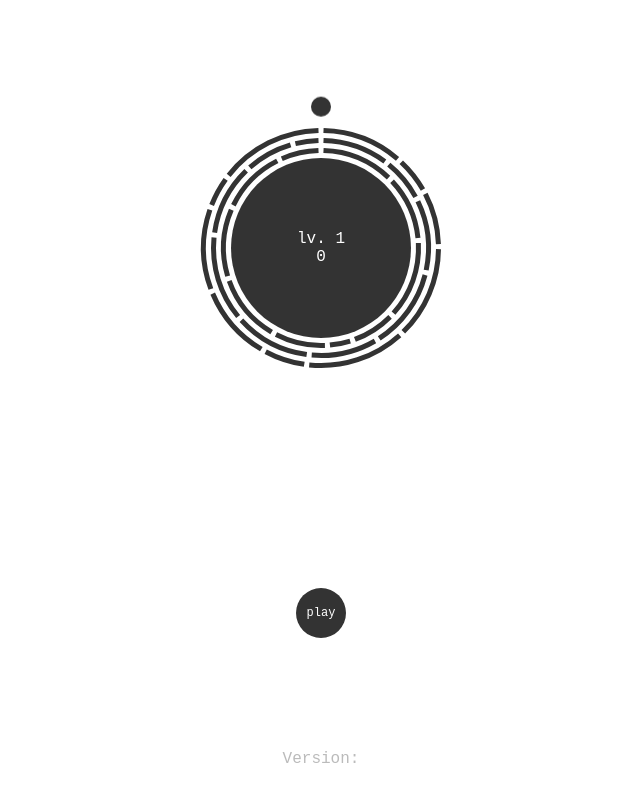
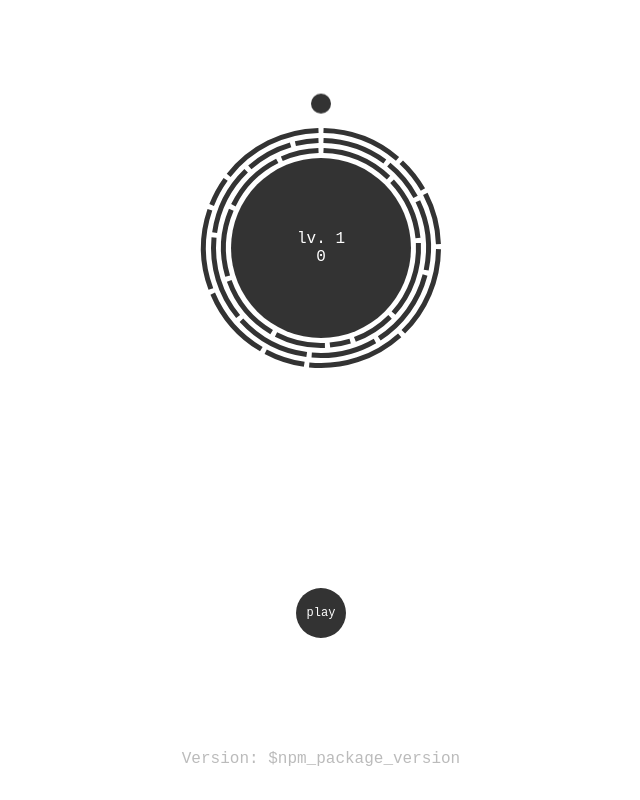
Before and after one commit to noazark/pipe-breaker, a React (Create React App) app: page / in a window 1280 px wide. Shown: the whole page, without its empty margins (319-959 px from the left). Built offline with nearby package versions, Linux system fonts and the light colour scheme.

Commit message:
Copilot injected some PS

```diff
--- a/src/App.tsx
+++ b/src/App.tsx
@@ -97,7 +97,7 @@ class App extends Component<{}, AppState> {
 
   render() {
     const { level } = this.state;
-    const gameVersion = process.env.REACT_APP_GAME_VERSION;
+    const gameVersion = process.env.REACT_APP_VERSION;
 
     const innerRadius = 90;
     const cursorRadius = 10;
```
